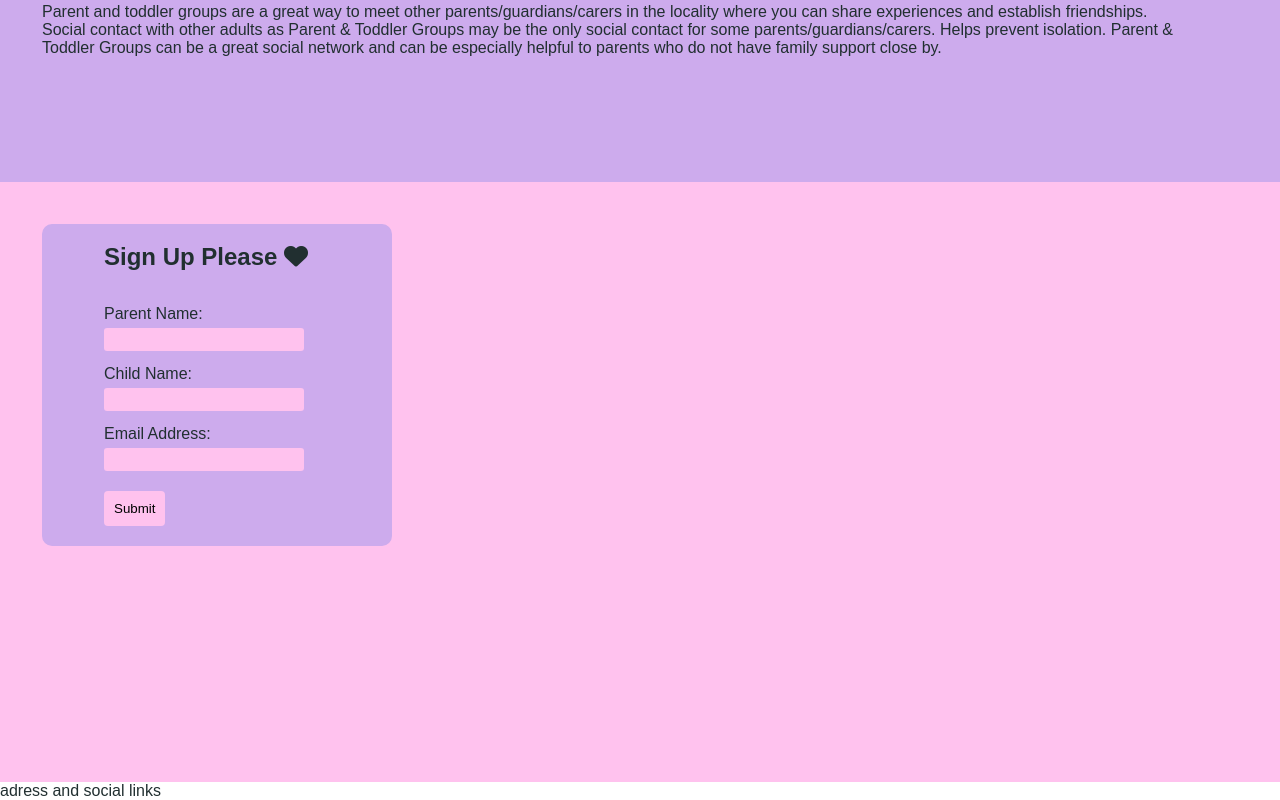
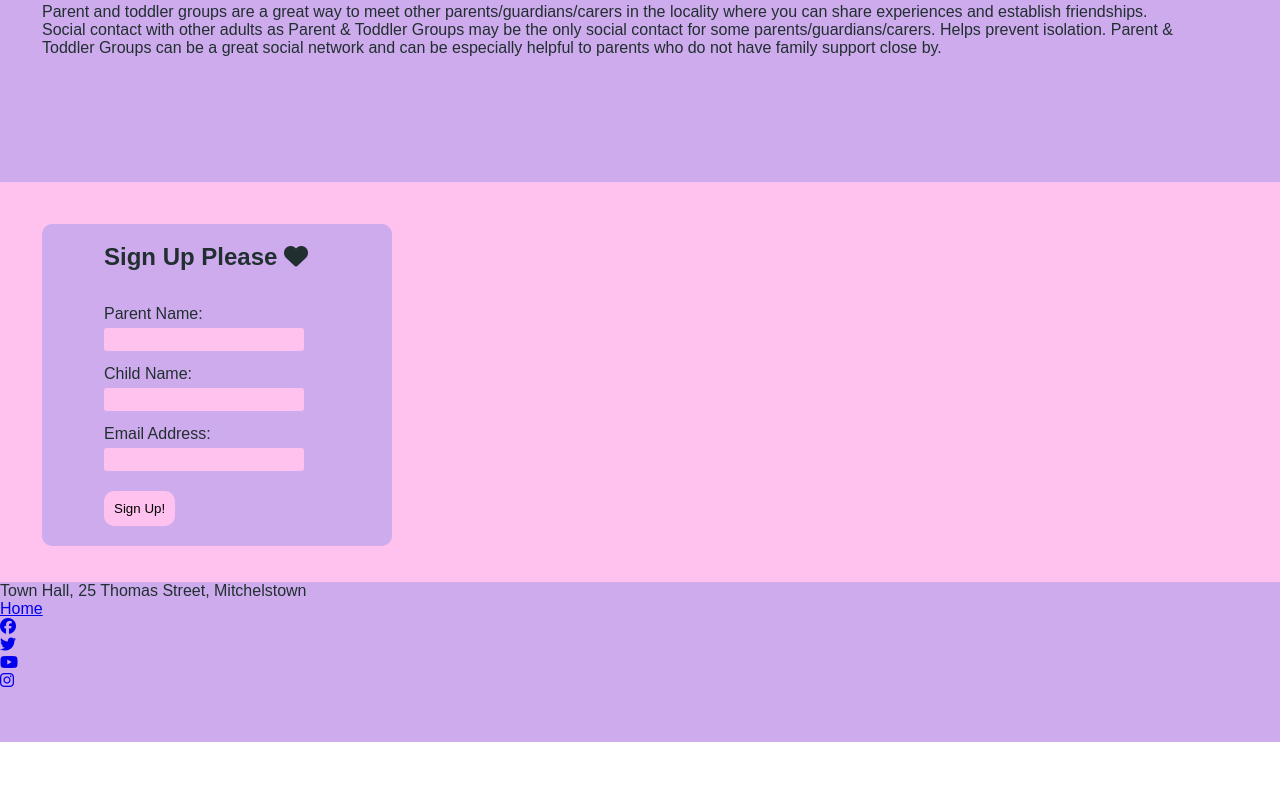
Before and after one commit to matus42/HappyHouse, a plain HTML site: page index.html in a window 1280 px wide. Shown: the part 1168-1968 px from the top of the page. After the commit the page ends 1910 px from the top, so only its background shows below. Drawn offline with Linux system fonts and the light colour scheme; a web font is replaced by a local one.

Commit message:
add basic html content and social icons for footer

```diff
--- a/assets/css/style.css
+++ b/assets/css/style.css
@@ -90,9 +90,10 @@ h1 {
 /* About Us section */
 
 #about-us {
-    height: 600px;
+    min-height: 600px;
     width: 100%;
     margin: 0 auto;
+    padding-bottom: 30px;
     background-color: #CDABED;
 }
 
@@ -119,7 +120,7 @@ h1 {
 }
 
 #form-section {
-    height: 600px;
+    min-height: 400px;
     width: 100%;
     background-color: #FFC2EE;
 }
@@ -153,7 +154,18 @@ div input {
     margin-top: 20px;
     margin-left: 42px;
     padding: 10px 10px 10px 10px;
-    border-radius: 4px;
+    border-radius: 10px;
     background-color: #FFC2EE;
+    color: black;
+}
 
+.submit-button:hover {
+    background-color: #DFF8EB;
 }
+
+/* footer */
+
+footer {
+    min-height: 160px;
+    background-color: #CDABED;
+}
--- a/index.html
+++ b/index.html
@@ -83,13 +83,41 @@
                     <input type="email" id="email" name="email" required>
                 </div>
                 <div>
-                    <button type="submit" class="submit-button">Submit</button>
+                    <button type="submit" class="submit-button">Sign Up!</button>
                 </div>
             </form>
         </div>
     </section>
     <footer>
-        adress and social links
+        <div class="footer-content">
+            <div class="address">
+                <p>Town Hall, 25 Thomas Street, Mitchelstown</p>
+            </div>
+            <a href="#home" class="home-button">Home</a>
+            <ul class="social-networks">
+                <li>
+                    <a href="https://www.facebook.com/Mitchelstown.baby.and.toddler.club" target="_blank" rel="noopener"
+                        aria-label="Visit our HappyHouse Facebook page (opens in a new tab)"><i
+                            class="fa-brands fa-facebook"></i></a>
+                </li>
+                <li>
+                    <a href="https://www.twitter.com/" target="_blank" rel="noopener"
+                        aria-label="Visit our Happyhouse Twitter page (opens in a new tab)"><i
+                            class="fa-brands fa-twitter"></i></i></a>
+                </li>
+                <li>
+                    <a href="https://www.youtube.com/" target="_blank" rel="noopener"
+                        aria-label="Visit our Happyhouse Youtube page (opens in a new tab)"><i
+                            class="fa-brands fa-youtube"></i></i></a>
+                </li>
+                <li>
+                    <a href="https://www.instagram.com/" target="_blank" rel="noopener"
+                        aria-label="Visit our Happyhouse instagram page (opens in a new tab)"><i
+                            class="fa-brands fa-instagram"></i></i></a>
+                </li>
+            </ul>
+
+        </div>
     </footer>
 </body>
 
```
